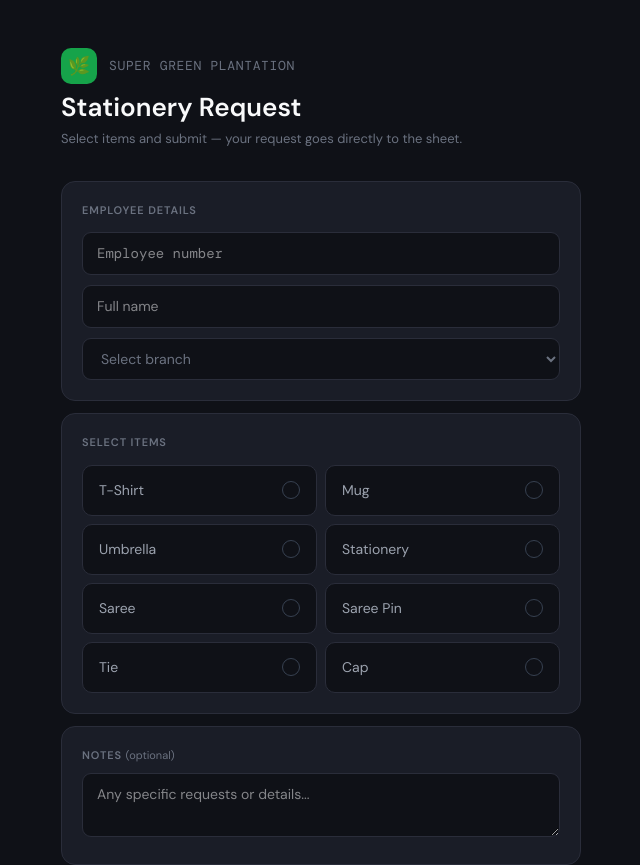
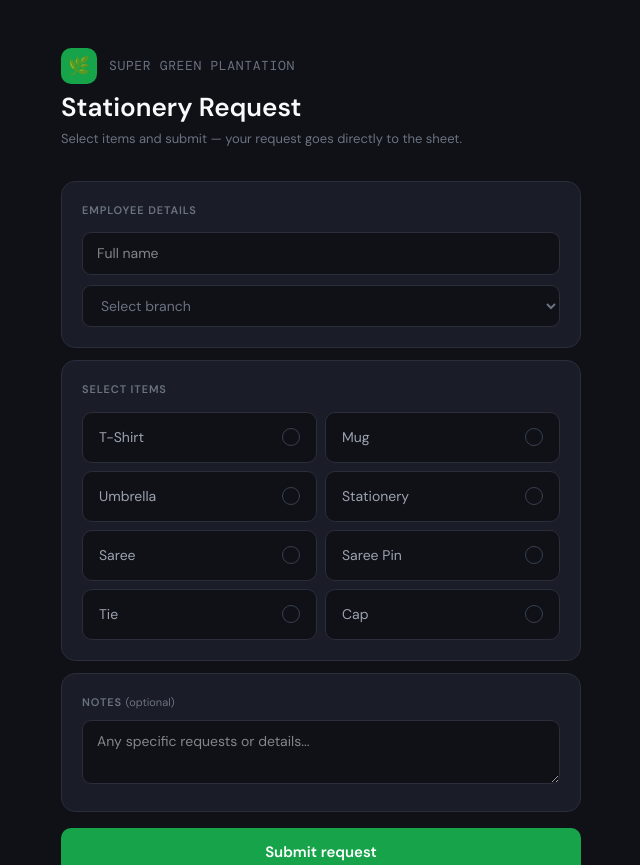
Before and after one commit to Super-Green-Plantation/Stationery-Request, a React (Vite) app: page / in a window 1280 px wide. Shown: the top 865 px of the page, without its empty margins (319-959 px from the left). Built offline with nearby package versions, Linux system fonts and the light colour scheme.

Commit message:
remove emp no

```diff
--- a/src/Form.jsx
+++ b/src/Form.jsx
@@ -31,7 +31,7 @@ const BRANCHES = ['Head Office',
 // selectedItems shape: { [itemId]: { qty: number, size: string } }
 
 export default function MerchandiseRequestForm() {
-    const [empNo, setEmpNo] = useState('');
+    // const [empNo, setEmpNo] = useState('');
     const [empName, setEmpName] = useState('');
     const [branch, setBranch] = useState('');
     const [selectedItems, setSelectedItems] = useState({});
@@ -64,7 +64,7 @@ export default function MerchandiseRequestForm() {
     const totalItems = Object.values(selectedItems).reduce((s, i) => s + i.qty, 0);
 
     const handleSubmit = async () => {
-        if (!empNo || !empName || !branch) { setStatus('error'); return; }
+        if (!empName || !branch) { setStatus('error'); return; }
         if (Object.keys(selectedItems).length === 0) { setStatus('error'); return; }
 
         const missingSizes = ITEMS
@@ -81,7 +81,7 @@ export default function MerchandiseRequestForm() {
             .filter(i => selectedItems[i.id])
             .map(i => ({
                 date,
-                empNo,
+                // empNo,
                 empName,
                 branch,
                 item: i.id,
@@ -98,7 +98,7 @@ export default function MerchandiseRequestForm() {
                 body: JSON.stringify(rows),
             });
             setStatus('success');
-            setEmpNo(''); setEmpName(''); setBranch('');
+            // setEmpNo(''); setEmpName(''); setBranch('');
             setSelectedItems({}); setNotes('');
         } catch {
             setStatus('error');
@@ -150,7 +150,7 @@ export default function MerchandiseRequestForm() {
                     </p>
                     <div style={{ display: 'flex', flexDirection: 'column', gap: 10 }}>
                         {[
-                            { placeholder: 'Employee number', value: empNo, set: setEmpNo, mono: true },
+                            // { placeholder: 'Employee number', value: empNo, set: setEmpNo, mono: true },
                             { placeholder: 'Full name', value: empName, set: setEmpName },
                         ].map(({ placeholder, value, set, mono }) => (
                             <input
```
Also changed, not shown: 1 other file (tests, documents, lock files or other folders).
